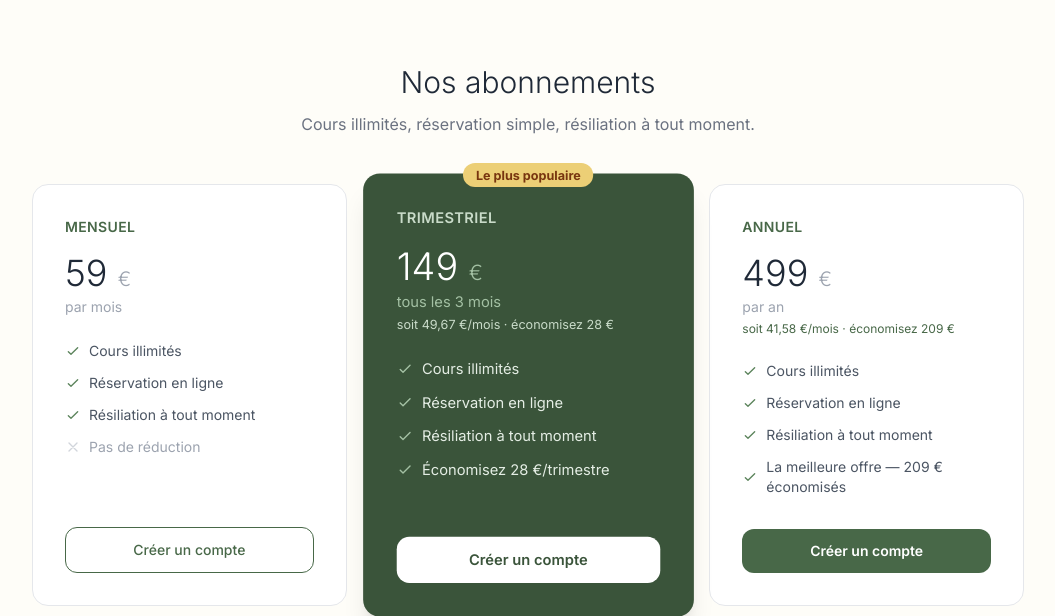
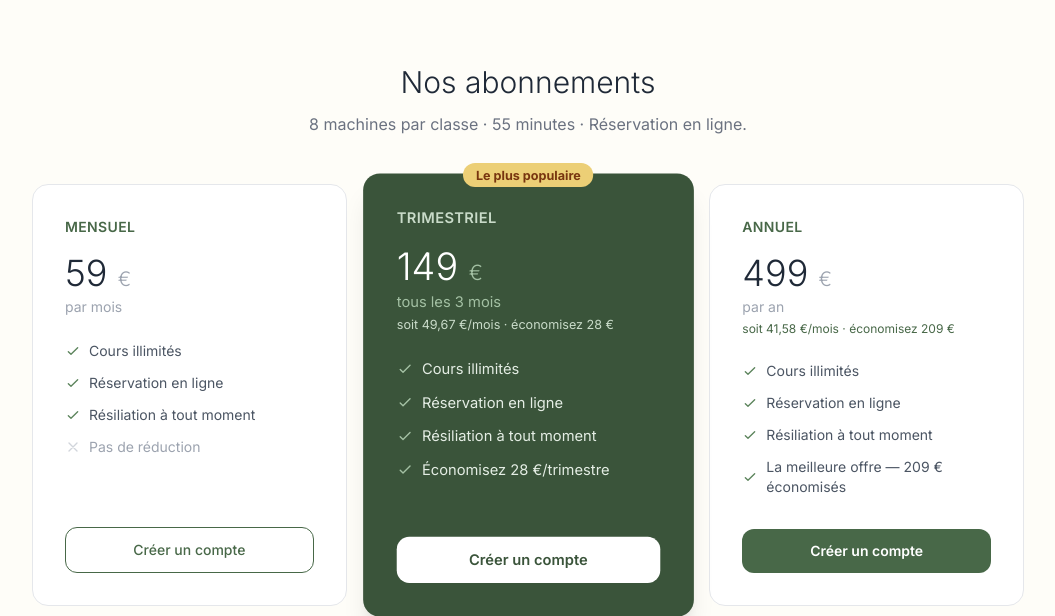
Before and after one commit to keyyser1/spot_cub, a FastAPI app: page /tarifs in a window 1280 px wide. Shown: the part 65-681 px from the top of the page, without its empty margins (112-1167 px from the left). Run offline with FastAPI, Linux system fonts and the light colour scheme; some libraries are stand-ins or nearby versions.

Commit message:
Update tarifs.html

```diff
--- a/templates/tarifs.html
+++ b/templates/tarifs.html
@@ -6,7 +6,7 @@
 
   <div class="text-center mb-12">
     <h1 class="text-3xl font-light text-gray-800 mb-3">Nos abonnements</h1>
-    <p class="text-gray-500">Cours illimités, réservation simple, résiliation à tout moment.</p>
+    <p class="text-gray-500">8 machines par classe · 55 minutes · Réservation en ligne.</p>
   </div>
 
   {% if message == 'abonnement_requis' %}
```
